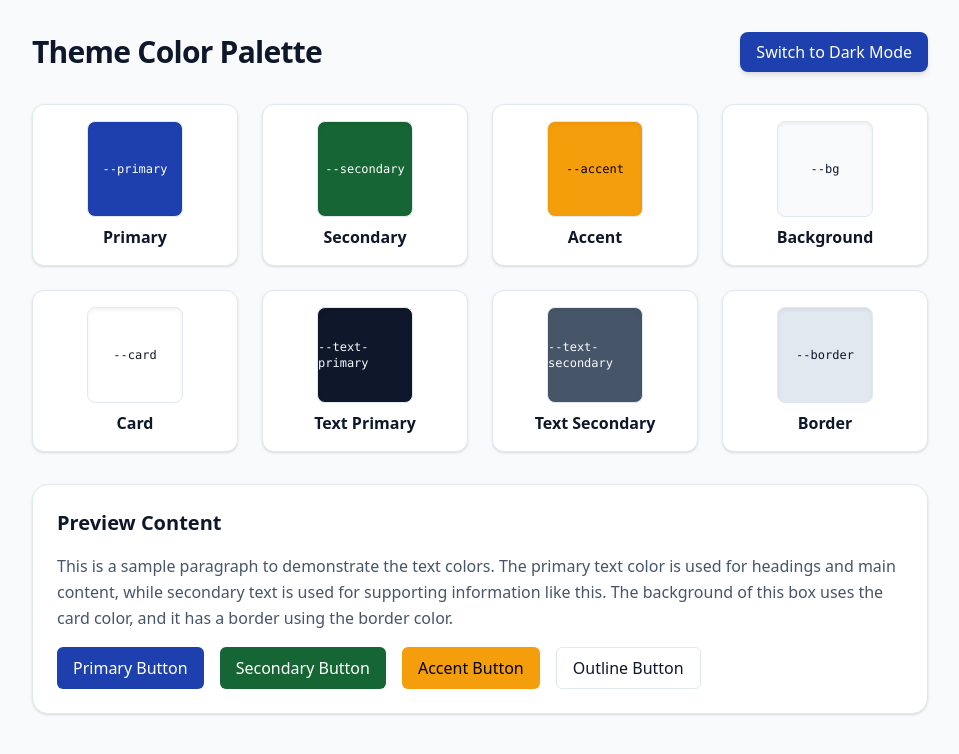
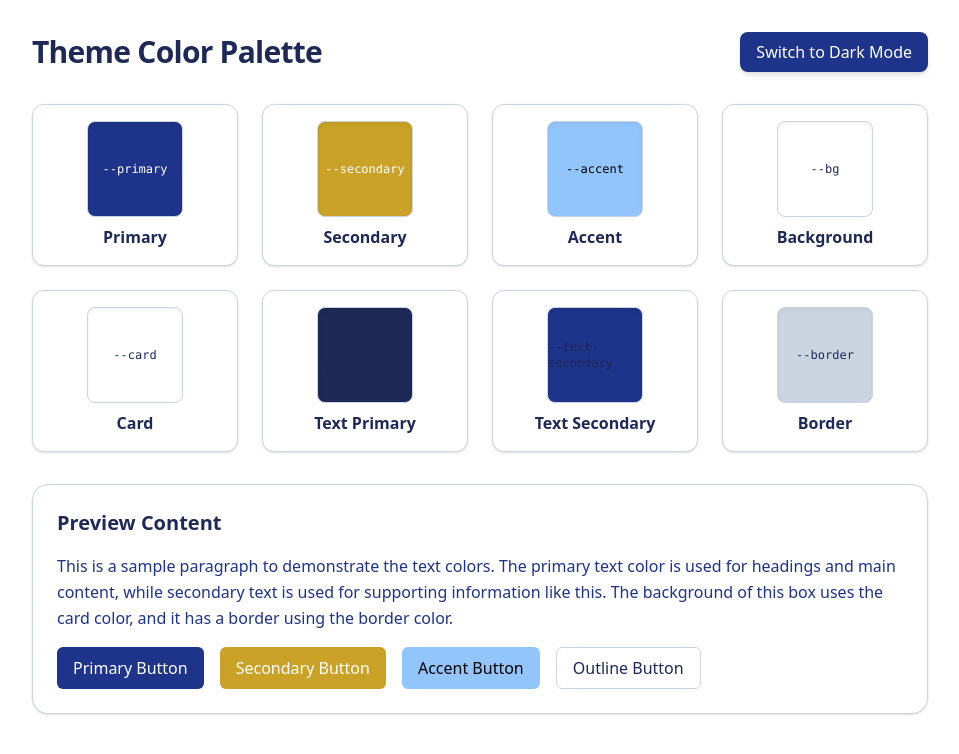
Before and after one commit to ashwanik0777/alumni-portal, a Next.js app: page / in a window 1280 px wide. Shown: the top 754 px of the page, without its empty margins (160-1119 px from the left). Built offline with nearby package versions, Linux system fonts and the light colour scheme.

Commit message:
update globle.css file

```diff
--- a/app/globals.css
+++ b/app/globals.css
@@ -9,7 +9,7 @@
   --color-text-secondary: var(--text-secondary);
   --color-border: var(--border);
 }
-
+/*
 :root {
   --primary: #1E40AF;
   --secondary: #166534;
@@ -30,7 +30,48 @@
   --text-primary: #E5E7EB;
   --text-secondary: #9CA3AF;
   --border: #1E293B;
+} */
+
+/* ======================
+   Light Theme (Default)
+====================== */
+
+:root {
+  --color-primary: #1E348A;
+  --color-secondary: #C9A227;
+  --color-accent: #93C5FD;
+
+  --color-bg: #F8F9F4; /* improved */
+  --color-card: #FFFFFF;
+
+  --color-text-primary: #1F2957;
+  --color-text-secondary: #1E348A;
+  --color-muted: #64748B;
+
+  --color-border: #CBD5E1;
 }
+
+
+/* ======================
+   Dark Theme
+====================== */
+
+.dark {
+  --color-primary: #93C5FD;
+  --color-secondary: #C9A227;
+  --color-accent: #FAF996;
+
+  --color-bg: #1F2957;
+  --color-card: #1E348A;
+
+  --color-text-primary: #F8FAFC;
+  --color-text-secondary: #93C5FD;
+  --color-muted: #94A3B8;
+
+  --color-border: #334155;
+}
+
+
 
 body {
   background-color: var(--bg);
```
